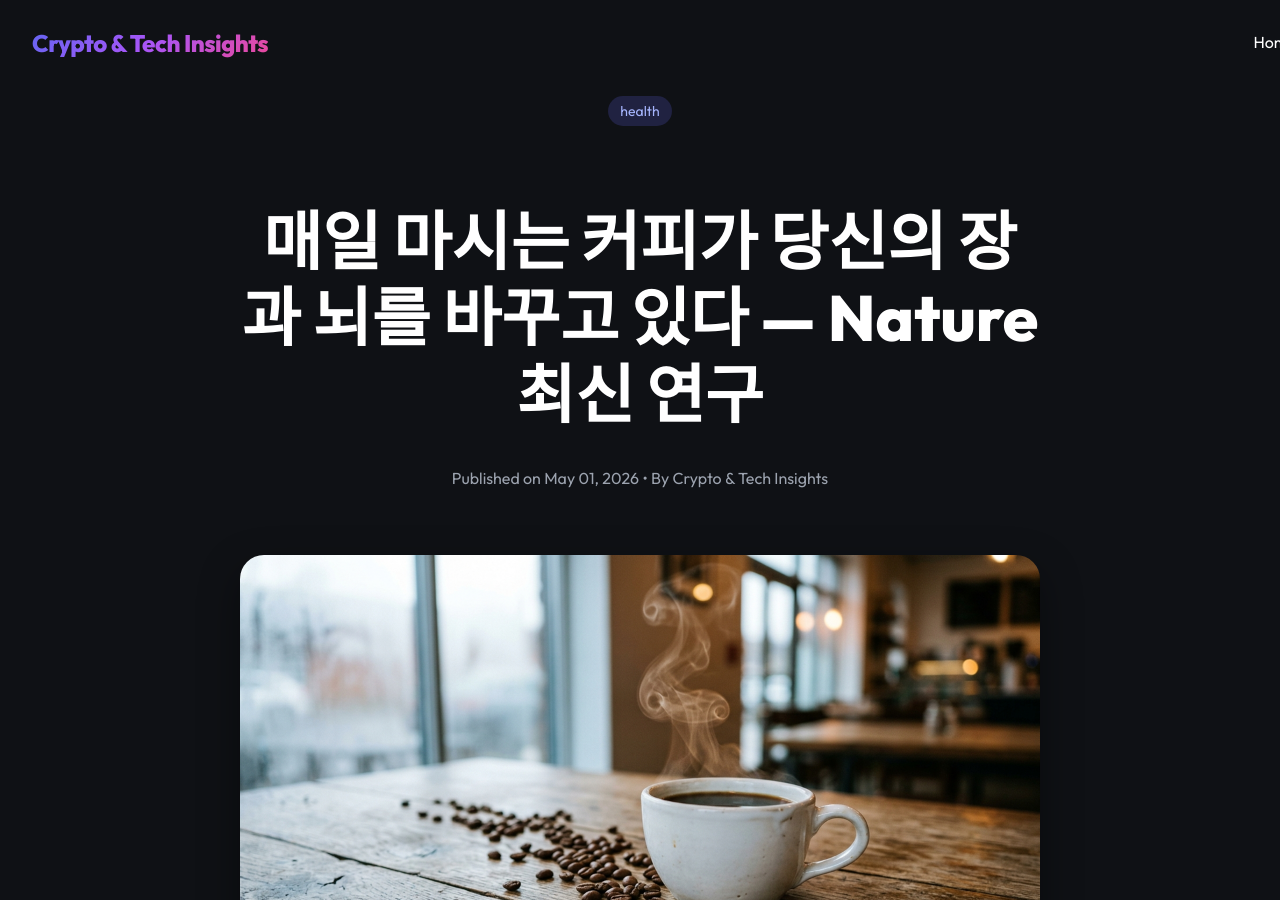
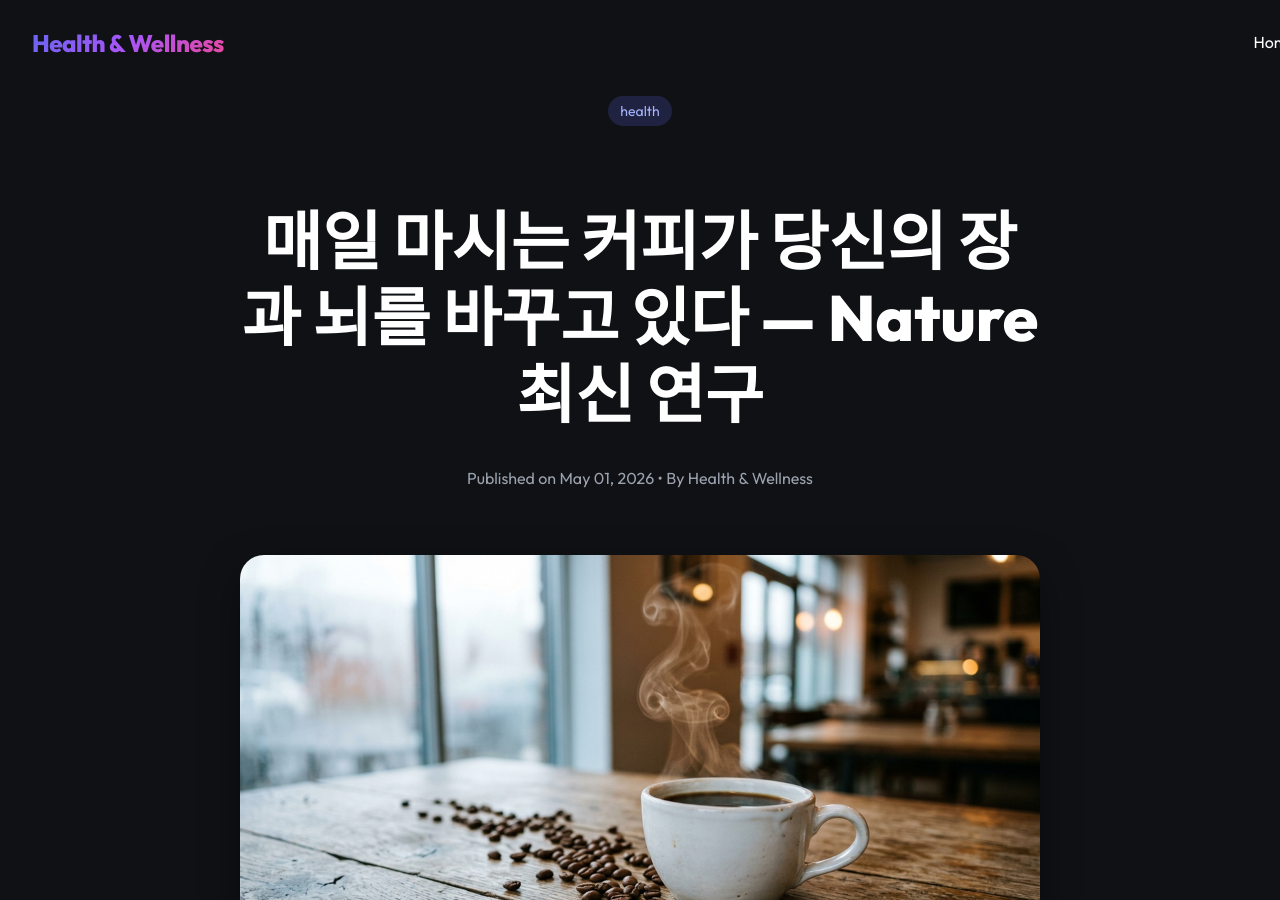
Before and after one commit to jeonghun-project/health-blog, a Jekyll site: the page built from _posts/2026-05-01-매일-마시는-커피가-당신의-장과-뇌를-바꾸고-있다-nature-최신-연구.md, in a window 1280 px wide and 900 px high. Built offline with Jekyll 4.4.1, drawn with Linux system fonts in a browser that asks for light colours; our own code applies the rules of GitHub Pages for plain Markdown files; some of the changed text lies outside the part shown.

Commit message:
fix: Correct health-blog title and description for SEO

```diff
--- a/_config.yml
+++ b/_config.yml
@@ -1,7 +1,7 @@
-title: "Crypto & Tech Insights"
+title: "Health & Wellness"
 email: contact@example.com
 description: >-
-  Premium insights on Cryptocurrency, Economy, and Technology.
+  Evidence-based health insights backed by peer-reviewed research.
 baseurl: "/health-blog"
 url: "https://toreta.uk"
 
```
